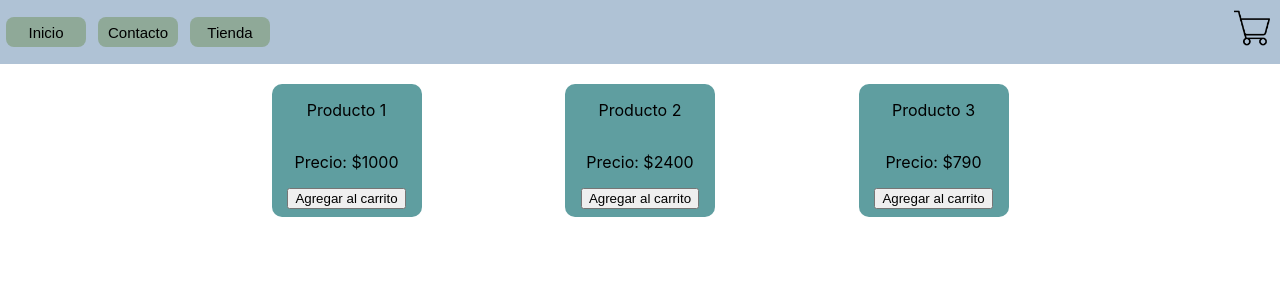
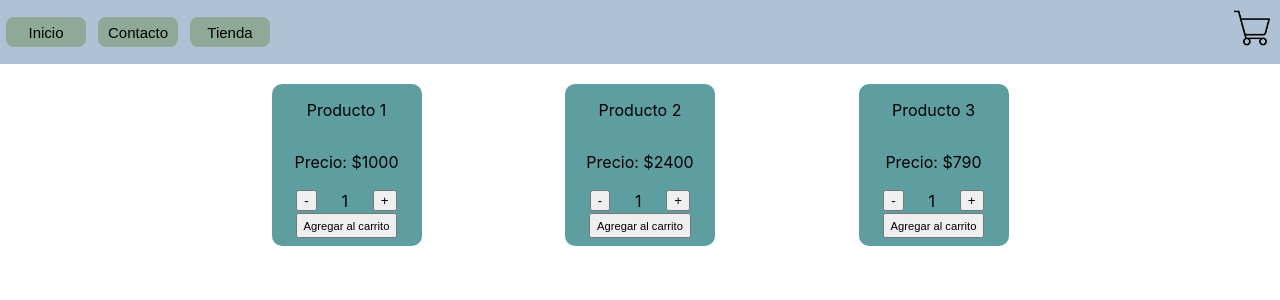
Before and after one commit to santiagohsv/audiotech, a React (Create React App) app: page / in a window 1280 px wide. Shown: the top 300 px of the page. Built offline with nearby package versions, Linux system fonts and the light colour scheme.

Commit message:
Desafio Clase 5

```diff
--- a/src/App.js
+++ b/src/App.js
@@ -7,9 +7,9 @@ function App() {
     <div>
       <NavBar/>
       <div className="item-list-container">
-      <ItemListContainer productTittle='Producto 1' productPrice='1000' />
-      <ItemListContainer productTittle='Producto 2' productPrice='2400' />
-      <ItemListContainer productTittle='Producto 3' productPrice='790' />
+      <ItemListContainer productTittle='Producto 1' productPrice='1000' productStock={2} />
+      <ItemListContainer productTittle='Producto 2' productPrice='2400' productStock={0} />
+      <ItemListContainer productTittle='Producto 3' productPrice='790' productStock={3}/>
       </div>
 
     </div>
--- a/src/components/CartWidget/CartWidget.jsx
+++ b/src/components/CartWidget/CartWidget.jsx
@@ -2,7 +2,7 @@ import "./styles.css";
 import cart from "./media/shopping-cart.png"
 
 const CardWidget = () => {
-    return  <img src={cart} class="shopping-bag-logo" />
+    return  <img src={cart} className="shopping-bag-logo" />
 };
 
 export default CardWidget;
--- /dev/null
+++ b/src/components/ItemCount/index.jsx
@@ -0,0 +1,43 @@
+import React from "react";
+import "./styles.css"
+
+
+const ItemCount = ({ stock, initialQty }) => {
+  const [counter, setCounter] = React.useState(initialQty);
+
+  const increaseQty = () => {
+    if (counter < stock) {
+      setCounter(counter + 1);
+    }
+  };
+
+  const decreaseQty = () => {
+    if (counter > 1) {
+      setCounter(counter - 1);
+    }
+  };
+
+  const onAdd = () => {
+
+    if (stock===0)
+    {console.log("No hay stock")
+
+    }else{ console.log(counter)}
+
+  }
+
+  return (
+    <>
+      <div className="qtyContainer">
+        <button onClick={decreaseQty}>-</button>
+        <p> {counter}</p>
+        <button onClick={increaseQty}>+</button>
+      </div>
+      <div>
+        <button  className="onAdd-btn" onClick={onAdd}>Agregar al carrito </button>
+      </div>
+    </>
+  );
+};
+
+export default ItemCount;
--- /dev/null
+++ b/src/components/ItemCount/styles.css
@@ -0,0 +1,12 @@
+.qtyContainer {
+  height: 25px;
+  width: 100%;
+  display: flex;
+  justify-content: space-evenly;
+  align-items: center;
+}
+.onAdd-btn {
+  width: 100%;
+  height: 25px;
+  font-size: 0.7rem;
+}
--- a/src/components/ItemListContainer/index.jsx
+++ b/src/components/ItemListContainer/index.jsx
@@ -1,11 +1,12 @@
+import ItemCount from "../ItemCount";
 import "./styles.css";
 
-function ItemListContainer({ productTittle, productPrice }) {
+function ItemListContainer({ productTittle, productPrice,productStock }) {
   return (
     <div className="item-list-card">
       <p>{productTittle}</p>
       <p>Precio: ${productPrice}</p>
-      <button>Agregar al carrito</button>
+      <ItemCount stock={productStock} initialQty={1}/>
     </div>
   );
 }
```
